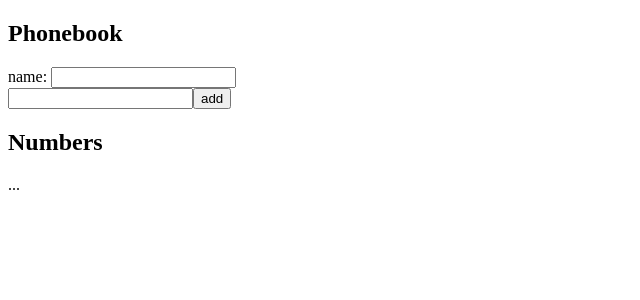
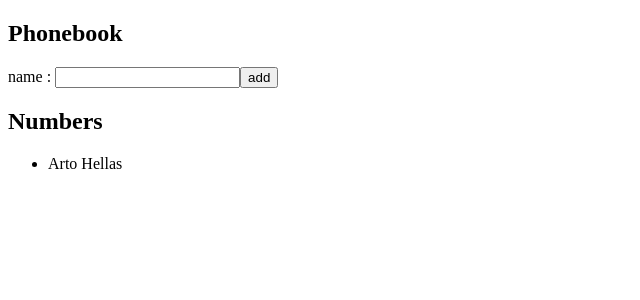
Before and after one commit to RobGhys/fso-part-2, a React (Create React App) app: page / in a window 1280 px wide. Shown: the top 300 px of the page, without its empty margins (0-640 px from the left). Built offline with nearby package versions, Linux system fonts and the light colour scheme.

Commit message:
implemented 2.6

```diff
--- a/src/App.js
+++ b/src/App.js
@@ -1,15 +1,16 @@
 import React, { useState } from 'react'
+import Person from './components/Person'
 
-const App = () => {
-    const [persons, setPersons] = useState([
-        { name: 'Arto Hellas' }
-    ])
-    const [newName, setNewName] = useState('')
+const App = (props) => {
+    const [persons, setPersons] = useState(props.persons);
+    const [newName, setNewName] = useState('');
 
     const addNewPersons = (event) => {
         event.preventDefault();
+
         const personObject = {
-            name: 'Robin Gh'
+            id: persons.length + 1,
+            name: newName
         }
 
         setPersons(persons.concat(personObject));
@@ -24,22 +25,19 @@ const App = () => {
     return (
         <div>
             <h2>Phonebook</h2>
-            <form>
-                <div>
-                    name: <input />
-                </div>
-                <div>
-                    <form onSubmit={addNewPersons}>
-                        <input
-                            value={newName}
-                            onChange={handleNameChange}
-                        />
-                        <button type="submit">add</button>
-                    </form>
-                </div>
+            <form onSubmit={addNewPersons}>
+               name : <input
+                    value={newName}
+                    onChange={handleNameChange}
+                />
+                <button type="submit">add</button>
             </form>
             <h2>Numbers</h2>
-            ...
+            <ul>
+                {persons.map(person =>
+                <Person key={person.id} person={person} />
+                )}
+            </ul>
         </div>
     )
 }
--- a/src/components/Note.js
+++ b/src/components/Person.js
@@ -1,11 +1,11 @@
 import React from 'react'
 
-const Note = ({note}) => {
+const Person = ({person}) => {
     // No need for the note.id to be added as key
     // This has to be dealt with at the low level
     return (
-        <li>{note.content}</li>
+        <li>{person.name}</li>
     )
 }
 
-export default Note
+export default Person
--- a/src/index.js
+++ b/src/index.js
@@ -1,7 +1,14 @@
 import ReactDOM from 'react-dom'
 import App from './App'
 
+const persons = [
+    {
+        id: 1,
+        name: 'Arto Hellas'
+    }
+]
+
 ReactDOM.render(
-    <App />,
+    <App persons={persons} />,
     document.getElementById('root')
 )
```
